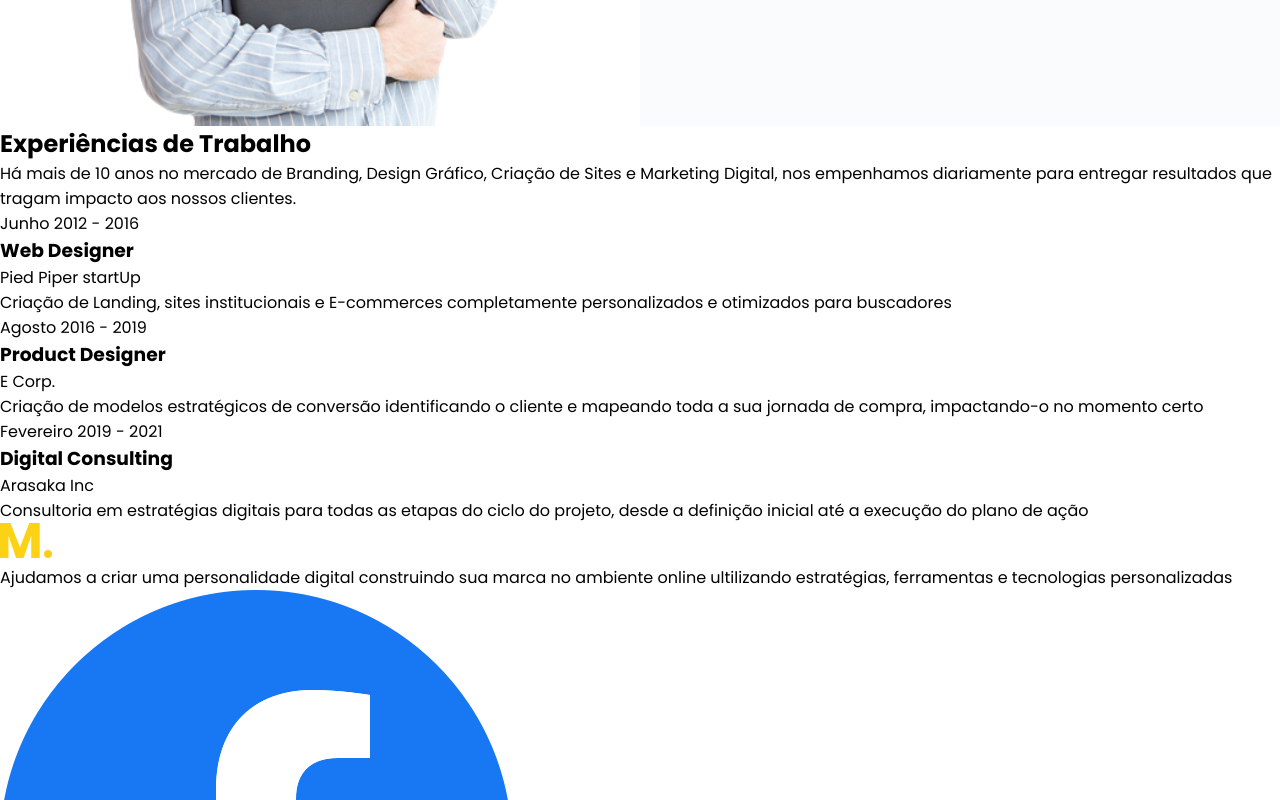
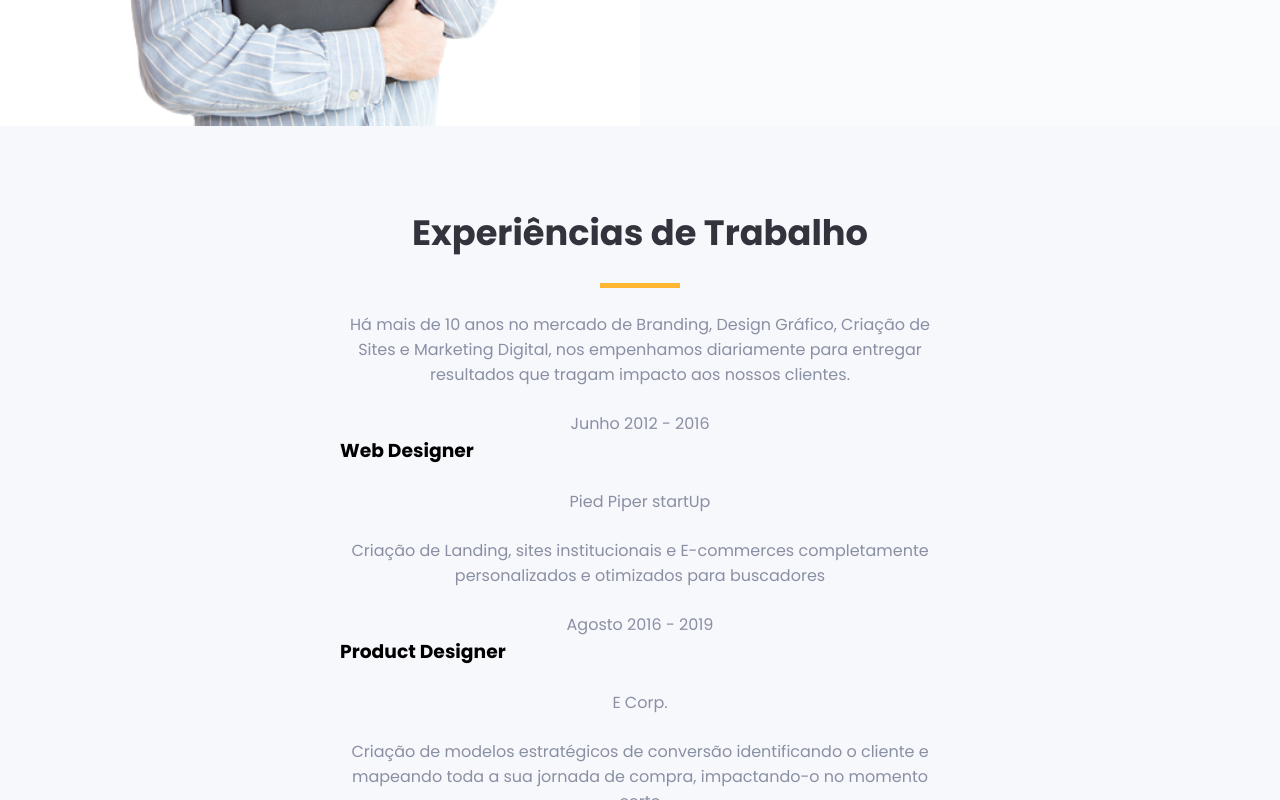
Before and after one commit to denervalspelizario/Agencia-react, a React (Vite) app in the folder agencia/: page / in a window 1280 px wide. Shown: the part 540-1340 px from the top of the page. Built offline with nearby package versions, Linux system fonts and the light colour scheme.

Commit message:
update projeto agencia estilizacao section experiencias

```diff
--- a/agencia/src/componentes/Experiencias.jsx
+++ b/agencia/src/componentes/Experiencias.jsx
@@ -7,7 +7,8 @@ function Experiencias() {
   return (
     <article className="exp__container">
       <h2>Experiências de Trabalho</h2>
-      <p>Há mais de 10 anos no mercado de Branding, Design Gráfico, Criação de Sites e Marketing Digital, nos empenhamos diariamente para entregar resultados que tragam impacto aos nossos clientes.</p>
+      <div className='exp__border'></div>
+      <p className='exp__text'>Há mais de 10 anos no mercado de Branding, Design Gráfico, Criação de Sites e Marketing Digital, nos empenhamos diariamente para entregar resultados que tragam impacto aos nossos clientes.</p>
       <Card
         textUp="Junho 2012 - 2016"
         titulo="Web Designer"
--- a/agencia/src/styles/componentes/Experiencias.sass
+++ b/agencia/src/styles/componentes/Experiencias.sass
@@ -0,0 +1,26 @@
+@use '../mixins'
+@use '../variables'
+
+
+.exp__container
+    display: flex
+    flex-direction: column
+    justify-content: center
+    align-items: center
+    padding: 5rem 0
+    background-color: variables.$lightTheme-light
+
+    h2
+        color: variables.$lightTheme-dark
+        font-size: 2.2rem
+        padding-bottom: 1.5rem
+
+    .exp__border
+        border-bottom: 5px solid variables.$darkTheme-yellow
+        width: 5rem
+
+    p
+        padding-top: 1.5rem
+        width: 600px
+        text-align: center
+        color: variables.$lightTheme-gray
```
Also changed, not shown: agencia/src/styles/componentes/Header.sass (line endings or trailing spaces).
